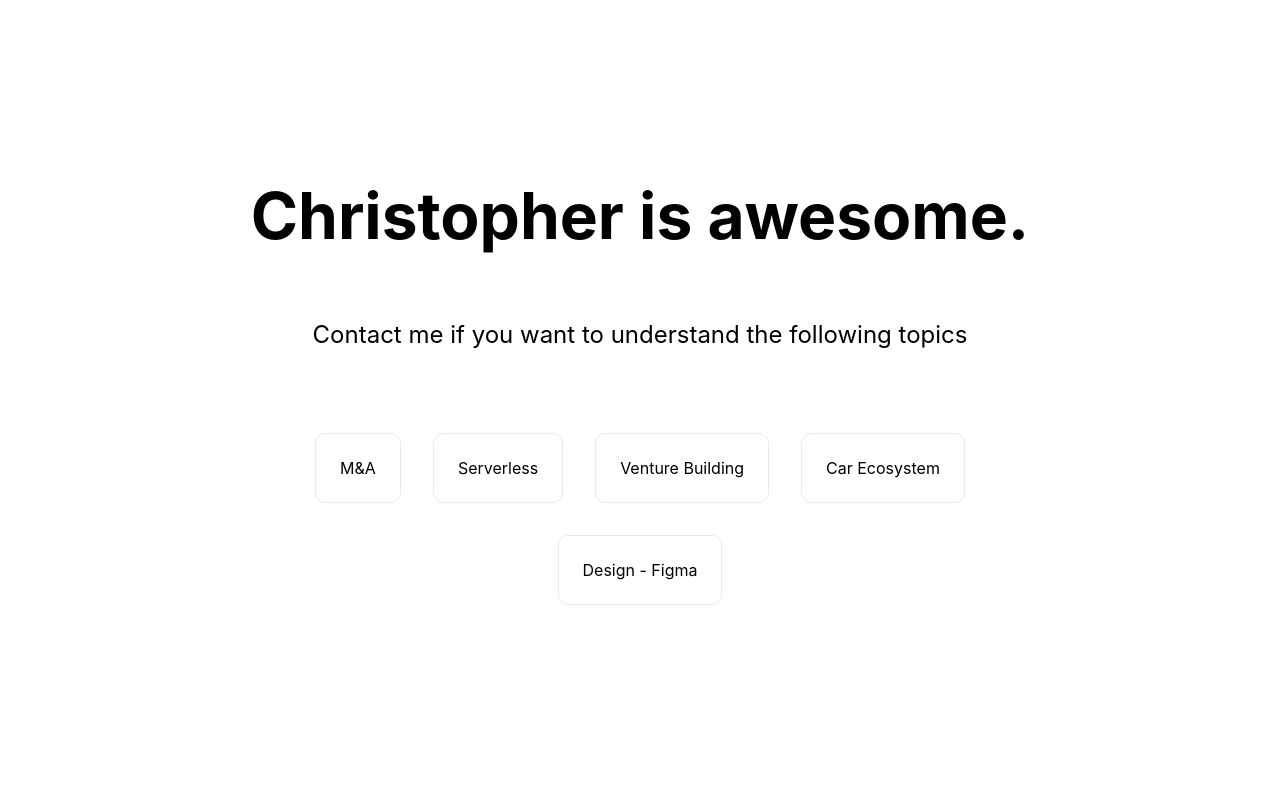
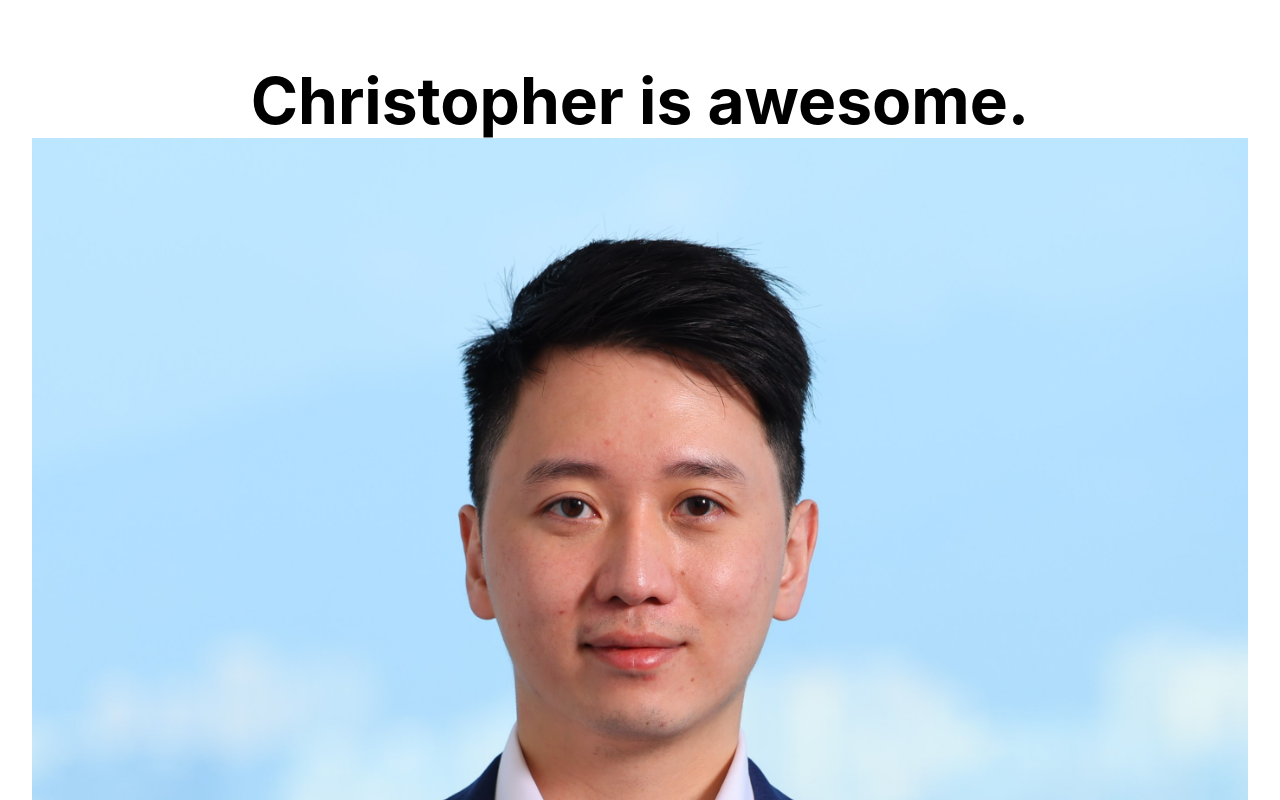
Before and after one commit to chrisyeung1121/ubunbu, a Next.js app in the folder frontend/: page / in a window 1280 px wide. Shown: the top 800 px of the page. Built offline with nearby package versions, Linux system fonts and the light colour scheme.

Commit message:
add my profile pic

```diff
--- /dev/null
+++ b/frontend/components/Button/Button.module.css
@@ -0,0 +1,4 @@
+.error {
+  color: white;
+  background-color: red;
+}
--- /dev/null
+++ b/frontend/components/ProfilePic/ProfilePic.js
@@ -0,0 +1,12 @@
+import Image from 'next/image'
+import myPic from './me.jpg'
+
+function ProfilePic() {
+  return (
+    <div>
+      <Image src={myPic} alt="my profile pic" />
+    </div>
+  );
+}
+
+export default ProfilePic;
--- a/frontend/next.config.js
+++ b/frontend/next.config.js
@@ -1,6 +1,6 @@
 module.exports = {
   reactStrictMode: true,
-  images: {
-    loader: 'custom'
-  }
+  // images: {
+  //   loader: 'custom'
+  // }
 }
--- a/frontend/pages/index.js
+++ b/frontend/pages/index.js
@@ -1,6 +1,6 @@
 import Head from 'next/head'
-import Image from 'next/image'
 import styles from '../styles/Home.module.css'
+import ProfilePic from '../components/ProfilePic/ProfilePic'
 
 export default function Home() {
   return (
@@ -15,6 +15,8 @@ export default function Home() {
         <h1 className={styles.title}>
           Christopher is awesome.
         </h1>
+
+        <ProfilePic />
 
         <p className={styles.description}>
           Contact me if you want to understand the following topics
```
Also changed, not shown: frontend/components/Button/Button.js (added, +7 -0 lines), frontend/components/ProfilePic/me.jpg (added).
